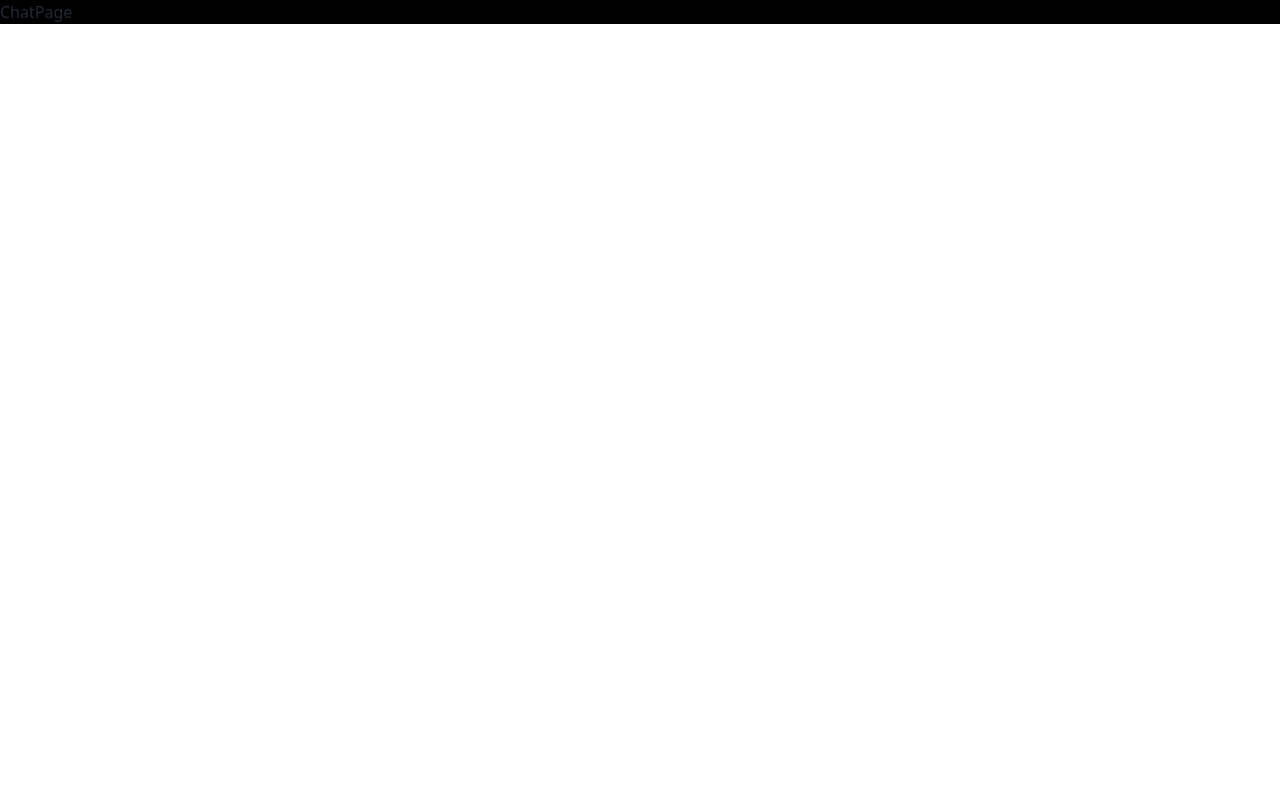
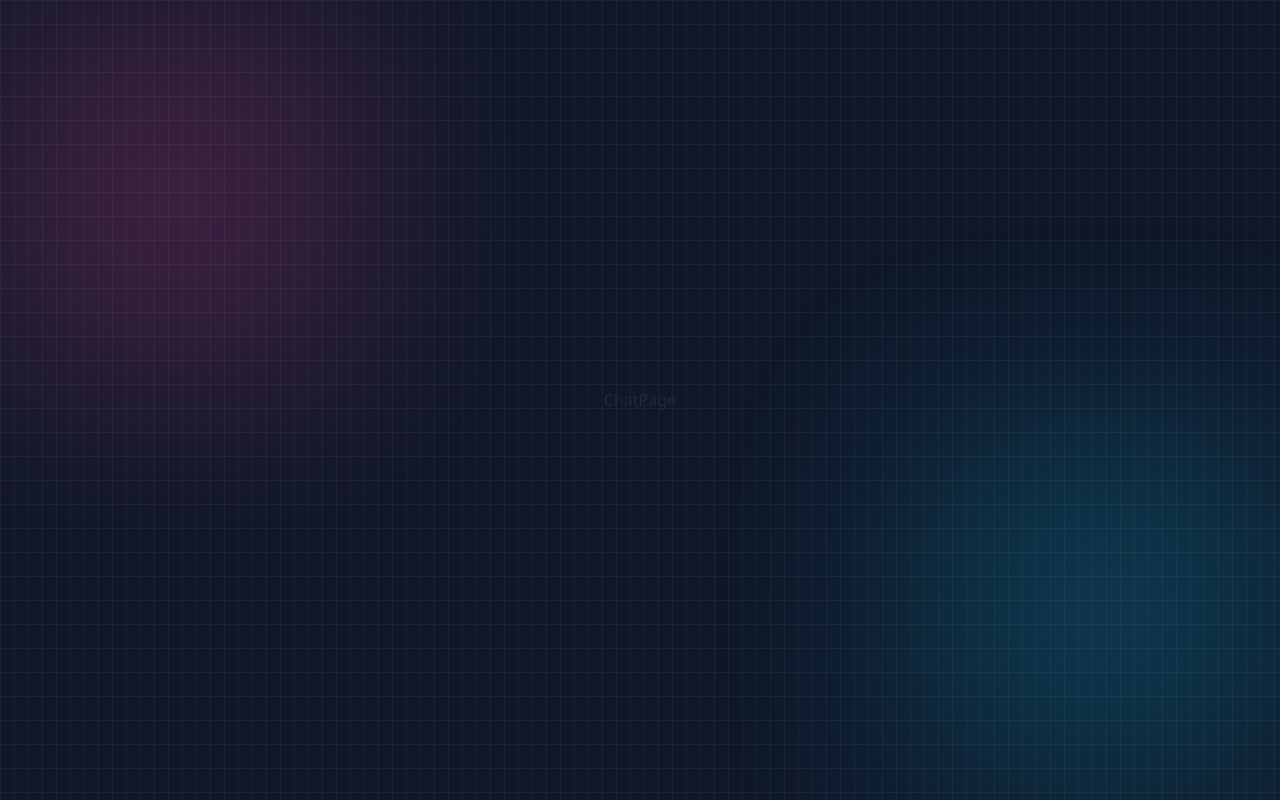
Before and after one commit to MRPinas2100/chatify-app, a React app in the folder frontend/: page / in a window 1280 px wide. Built offline with nearby package versions, Linux system fonts and the light colour scheme; the HTML template or start-up script is replaced by a standard one.

Commit message:
Decaraciones y arreglos package.json

```diff
--- a/frontend/package.json
+++ b/frontend/package.json
@@ -10,6 +10,7 @@
     "preview": "vite preview"
   },
   "dependencies": {
+    "axios": "^1.13.2",
     "react": "^19.2.0",
     "react-dom": "^19.2.0",
     "react-router-dom": "^7.9.6"
--- a/frontend/src/App.jsx
+++ b/frontend/src/App.jsx
@@ -1,16 +1,27 @@
-import { Route, Routes } from "react-router"
+import { Route, Routes } from "react-router-dom"
 import ChatPage from "./pages/ChatPage"
 import LoginPage from "./pages/LoginPage"
 import SignUpPage from "./pages/SignUpPage"
+import AuthLayout from "./Layouts/AuthLayout"
+import ChatLayout from "./Layouts/ChatLayout"
+import DecorationBackground from "./components/DecorationBackground"
 
 function App() {
   return (
     <>
-      <div>
+      <div className="h-full w-full bg-slate-900 relative flex items-center justify-center p-4 overflow-hidden">
+        {/* DECORATORS - GRID BG & GLOW SHAPES */}
+        <DecorationBackground />
+
         <Routes>
-          <Route path="/" element={<ChatPage />}></Route>
-          <Route path="/login" element={<LoginPage />}></Route>
-          <Route path="/signup" element={<SignUpPage />}></Route>
+          <Route element={<ChatLayout />}>
+            <Route path="/" element={<ChatPage />} />
+          </Route>
+
+          <Route element={<AuthLayout />}>
+            <Route path="/login" element={<LoginPage />} />
+            <Route path="/signup" element={<SignUpPage />} />
+          </Route>
         </Routes>
       </div>
     </>
--- /dev/null
+++ b/frontend/src/Layouts/AuthLayout.jsx
@@ -0,0 +1,13 @@
+import { Outlet } from "react-router-dom"
+
+function AuthLayout() {
+  return (
+    <div>
+      <main>
+        <Outlet />
+      </main>
+    </div>
+  )
+}
+
+export default AuthLayout
--- /dev/null
+++ b/frontend/src/Layouts/ChatLayout.jsx
@@ -0,0 +1,13 @@
+import { Outlet } from "react-router-dom"
+
+function ChatLayout() {
+  return (
+    <div className="app-layout">
+      <main className="app-main">
+        <Outlet />
+      </main>
+    </div>
+  )
+}
+
+export default ChatLayout
--- /dev/null
+++ b/frontend/src/components/DecorationBackground.jsx
@@ -0,0 +1,11 @@
+function DecorationBackground() {
+  return (
+    <>
+      <div className="absolute inset-0 bg-[linear-gradient(to_right,#4f4f4f2e_1px,transparent_1px),linear-gradient(to_bottom,#4f4f4f2e_1px,transparent_1px)] bg-[size:14px_24px]" />
+      <div className="absolute top-0 -left-4 size-96 bg-pink-500 opacity-20 blur-[100px]" />
+      <div className="absolute bottom-0 -right-4 size-96 bg-cyan-500 opacity-20 blur-[100px]" />
+    </>
+  )
+}
+
+export default DecorationBackground
--- a/frontend/src/index.css
+++ b/frontend/src/index.css
@@ -4,6 +4,7 @@
 
 html {
   width: 100%;
+  height: 100%;
   min-height: 100vh;
 }
 
@@ -19,5 +20,4 @@ body {
   min-width: 100%;
   height: 100%;
   min-height: 100%;
-  background-color: #000;
 }
```
Also changed, not shown: frontend/src/lib/axios.js (added), package.json (line endings or trailing spaces).
